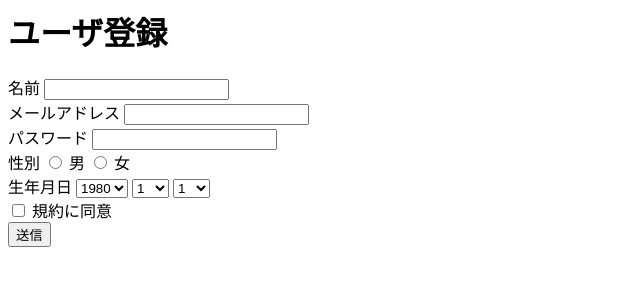
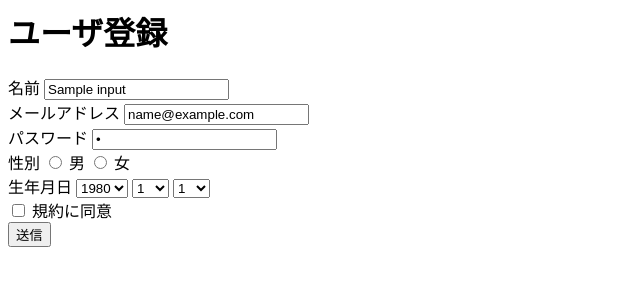
Before and after one commit to ksomemo/chat, a PHP site: template src/views/user/register.php in a window 1280 px wide. Shown: the top 300 px of the page, without its empty margins (0-640 px from the left). Run offline with PHP 8.4, Linux system fonts and the light colour scheme; the template is opened without the code that fills it: most values are stand-ins (such as "Sample title", 1, 10 or a date in 2020).

Commit message:
入力値の受け取りを実装した。

```diff
--- a/src/views/user/register.php
+++ b/src/views/user/register.php
@@ -2,48 +2,48 @@
 <form action="" method="post">
     <div>
         <label for="name">名前</label>
-        <input type="text" name="name" id="name" value="">
+        <input type="text" name="name" id="name" value="<?php echo $input['name'] ?>">
     </div>
 
     <div>
         <label for="mail">メールアドレス</label>
-        <input type="text" name="mail" id="mail" value="">
+        <input type="text" name="mail" id="mail" value="<?php echo $input['mail'] ?>">
     </div>
 
     <div>
         <label for="password">パスワード</label>
-        <input type="password" name="password" id="password" value="">
+        <input type="password" name="password" id="password" value="<?php echo $input['password'] ?>">
     </div>
 
     <div>
         <label>性別</label>
-        <input type="radio" name="sex" id="sex_1" value="1">
+        <input type="radio" name="sex" id="sex_1" value="1" <?php if ($input['sex'] == 1) echo 'checked' ?>>
         <label for="sex_1">男</label>
-        <input type="radio" name="sex" id="sex_2" value="2">
+        <input type="radio" name="sex" id="sex_2" value="2" <?php if ($input['sex'] == 2) echo 'checked' ?>>
         <label for="sex_2">女</label>
     </div>
 
     <div>
         <label>生年月日</label>
         <select name="year">
-            <option value="1980">1980</option>
-            <option value="1990">1990</option>
-            <option value="2000">1990</option>
+            <option value="1980" <?php if ($input['year'] == 1980) echo 'selected' ?>>1980</option>
+            <option value="1990" <?php if ($input['year'] == 1990) echo 'selected' ?>>1990</option>
+            <option value="2000" <?php if ($input['year'] == 2000) echo 'selected' ?>>2000</option>
         </select>
         <select name="month">
-            <option value="1">1</option>
-            <option value="6">6</option>
-            <option value="12">12</option>
+            <option value="1"  <?php if ($input['month'] == 1)  echo 'selected' ?>>1</option>
+            <option value="6"  <?php if ($input['month'] == 6)  echo 'selected' ?>>6</option>
+            <option value="12" <?php if ($input['month'] == 12) echo 'selected' ?>>12</option>
         </select>
         <select name="day">
-            <option value="1">1</option>
-            <option value="15">15</option>
-            <option value="30">30</option>
+            <option value="1"  <?php if ($input['day'] == 1)  echo 'selected' ?>>1</option>
+            <option value="15" <?php if ($input['day'] == 15) echo 'selected' ?>>15</option>
+            <option value="30" <?php if ($input['day'] == 30) echo 'selected' ?>>30</option>
         </select>
     </div>
 
     <div>
-        <input type="checkbox" name="agreement" id="agreement" value="1">
+        <input type="checkbox" name="agreement" id="agreement" value="1"  <?php if ($input['agreement'] == 1) echo 'checked' ?>>
         <label for="agreement">規約に同意</label>
     </div>
 
```
Also changed, not shown: src/controllers/UserController.php (+14 -2 lines).
